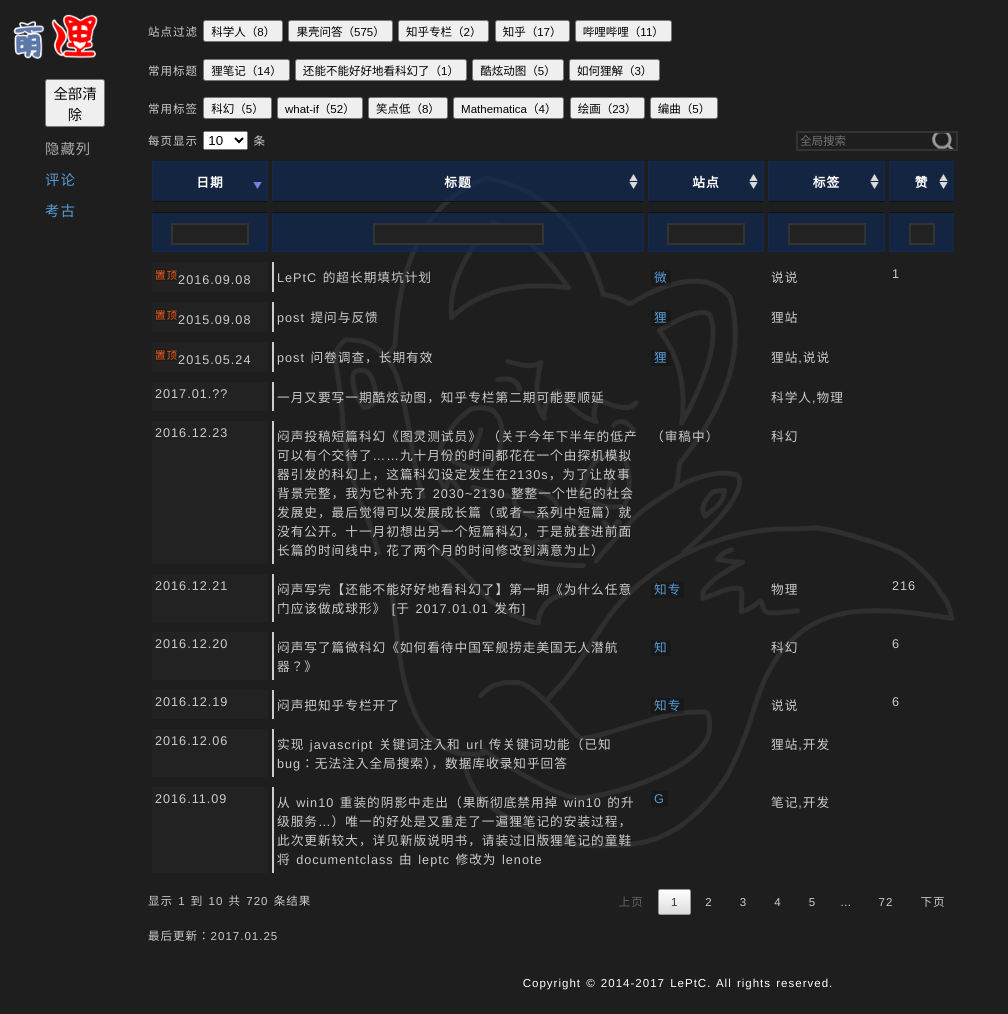
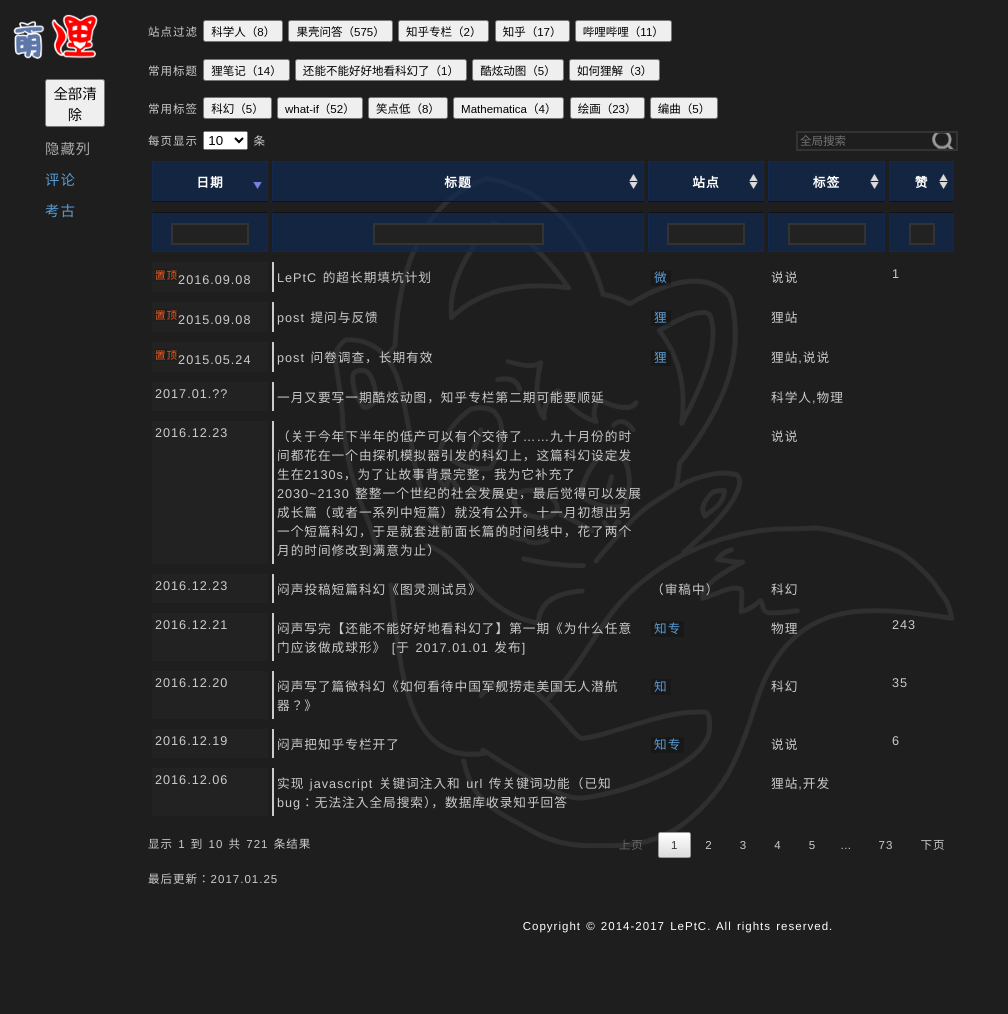
Before and after one commit to LePtC/LePtC.github.io, a Jekyll site: the page built from index.html, in a window 1280 px wide and 1014 px high. Shown: the whole window, without its empty margins (0-1008 px from the left). Built offline with Jekyll 4.4.1, drawn with Linux system fonts in a browser that asks for light colours; Markdown is read by kramdown in place of the engine named in the settings; comment, search, counter and statistics services are not loaded.

Commit message:
闷声更 index

```diff
--- a/index.html
+++ b/index.html
@@ -206,19 +206,24 @@
 <td>科学人,物理</td><td></td></tr>
 
 <tr><td>2016.12.23</td>
-  <td>闷声投稿短篇科幻《图灵测试员》 （关于今年下半年的低产可以有个交待了……九十月份的时间都花在一个由探机模拟器引发的科幻上，这篇科幻设定发生在2130s，为了让故事背景完整，我为它补充了 2030~2130 整整一个世纪的社会发展史，最后觉得可以发展成长篇（或者一系列中短篇）就没有公开。十一月初想出另一个短篇科幻，于是就套进前面长篇的时间线中，花了两个月的时间修改到满意为止）</td>
+  <td>（关于今年下半年的低产可以有个交待了……九十月份的时间都花在一个由探机模拟器引发的科幻上，这篇科幻设定发生在2130s，为了让故事背景完整，我为它补充了 2030~2130 整整一个世纪的社会发展史，最后觉得可以发展成长篇（或者一系列中短篇）就没有公开。十一月初想出另一个短篇科幻，于是就套进前面长篇的时间线中，花了两个月的时间修改到满意为止）</td>
+<td></td>
+<td>说说</td><td></td></tr>
+
+<tr><td>2016.12.23</td>
+  <td>闷声投稿短篇科幻《图灵测试员》</td>
 <td>（审稿中）</td>
 <td>科幻</td><td></td></tr>
 
 <tr><td>2016.12.21</td>
   <td>闷声写完【还能不能好好地看科幻了】第一期《为什么任意门应该做成球形》 [于 2017.01.01 发布]</td>
 <td><a href="https://zhuanlan.zhihu.com/p/24485060">知专</a></td>
-<td>物理</td><td>216</td></tr>
+<td>物理</td><td>243</td></tr>
 
 <tr><td>2016.12.20</td>
   <td>闷声写了篇微科幻《如何看待中国军舰捞走美国无人潜航器？》</td>
 <td><a href="https://www.zhihu.com/question/53723045/answer/136717119">知</a></td>
-<td>科幻</td><td>6</td></tr>
+<td>科幻</td><td>35</td></tr>
 
 <tr><td>2016.12.19</td>
   <td>闷声把知乎专栏开了</td>
```
